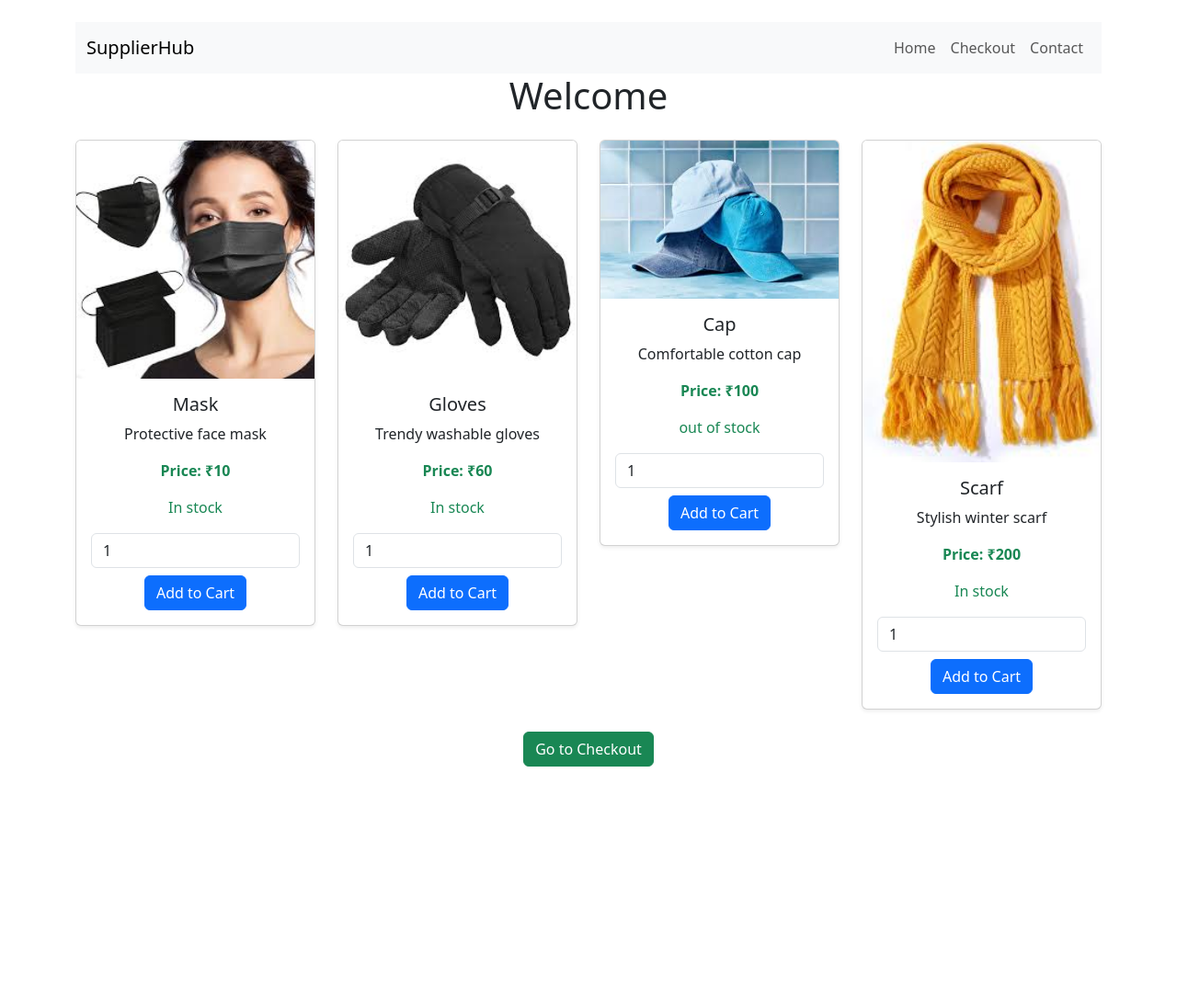
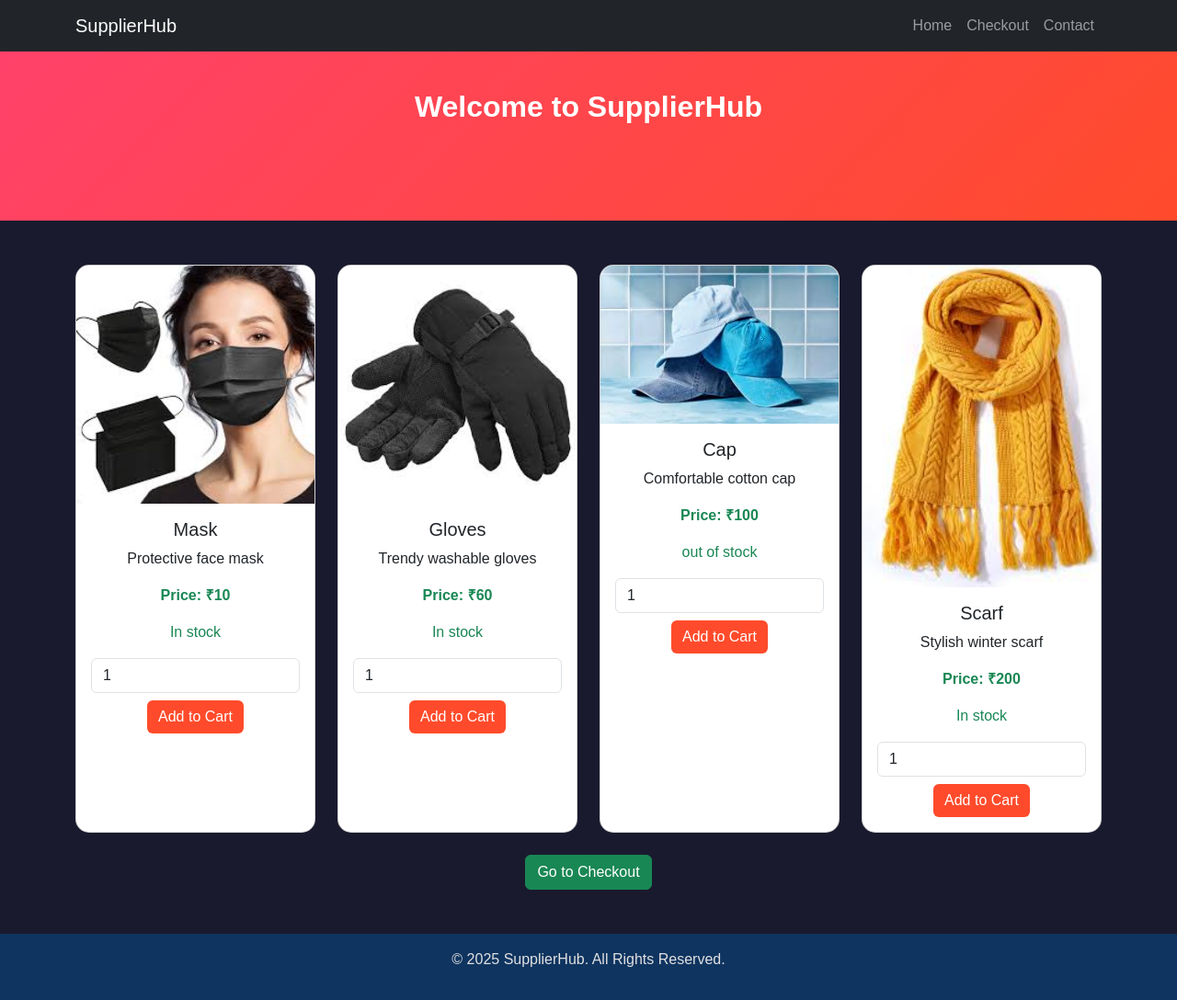
Before and after one commit to arundhati-patil/supplier, a Django app: page / in a window 1280 px wide. Shown: the whole page at 92% size. Before the commit the page ends 834 px from the top, so only its background shows below. Run offline with Django 5.2, Linux system fonts and the light colour scheme.

Commit message:
updated home page

```diff
--- a/myapp/templates/home.html
+++ b/myapp/templates/home.html
@@ -1,15 +1,61 @@
 <!DOCTYPE html>
 <html lang="en">
 <head>
-    <title>Mask Shop</title>
+    <meta charset="UTF-8">
+    <meta name="viewport" content="width=device-width, initial-scale=1.0">
+    <title>SupplierHub</title>
     {% load static %}
-    <meta charset="UTF-8">
-    <meta name="viewport" content="width=device-width, initial-scale=1">
     <link href="https://cdn.jsdelivr.net/npm/bootstrap@5.3.0/dist/css/bootstrap.min.css" rel="stylesheet">
+    <style>
+        body {
+            background-color: #1a1a2e;
+            color: #e0e0e0;
+            font-family: 'Poppins', sans-serif;
+        }
+        .hero-section {
+            background: linear-gradient(135deg, #ff416c, #ff4b2b);
+            height: 30vh;
+            display: flex;
+            align-items: center;
+            justify-content: center;
+            text-align: center;
+            color: white;
+        }
+        .hero-section h1 {
+            font-size: 2rem;
+            font-weight: bold;
+            animation: fadeIn 1.5s ease-in-out;
+        }
+        @keyframes fadeIn {
+            0% { opacity: 0; transform: translateY(-20px); }
+            100% { opacity: 1; transform: translateY(0); }
+        }
+        .product-card {
+            transition: all 0.4s ease-in-out;
+            border-radius: 15px;
+            overflow: hidden;
+            height: 100%;
+        }
+        .product-card:hover {
+            transform: scale(1.08);
+            box-shadow: 0 10px 20px rgba(255, 75, 43, 0.3);
+        }
+        .btn-primary {
+            background-color: #ff4b2b;
+            border: none;
+            transition: background 0.3s;
+        }
+        .btn-primary:hover {
+            background-color: #ff416c;
+        }
+        .footer {
+            background: #0f3460;
+            color: #e0e0e0;
+        }
+    </style>
 </head>
 <body>
-    <div class="container mt-4">
-        <nav class="navbar navbar-expand-lg navbar-light bg-light">
+    <nav class="navbar navbar-expand-lg navbar-dark bg-dark fixed-top">
         <div class="container">
             <a class="navbar-brand" href="#">SupplierHub</a>
             <button class="navbar-toggler" type="button" data-bs-toggle="collapse" data-bs-target="#navbarNav">
@@ -21,16 +67,20 @@
                     <li class="nav-item"><a class="nav-link" href="/checkout/">Checkout</a></li>
                     <li class="nav-item"><a class="nav-link" href="#">Contact</a></li>
                 </ul>
+
             </div>
         </div>
     </nav>
 
-        <h1 class="text-center mb-4">Welcome</h1>
+    <header class="hero-section">
+        <h1>Welcome to SupplierHub</h1>
+    </header>
 
+    <div class="container mt-5">
         <div class="row">
             {% for product in products %}
             <div class="col-md-3">
-                <div class="card shadow-sm">
+                <div class="card product-card">
                     <img src="{% static product.image %}" class="card-img-top" alt="{{ product.name }}">
                     <div class="card-body text-center">
                         <h5 class="card-title">{{ product.name }}</h5>
@@ -44,27 +94,62 @@
             </div>
             {% endfor %}
         </div>
+    </div>
 
-        <div class="text-center mt-4">
+    <div class="text-center mt-4">
             <a href="/checkout/" class="btn btn-success">Go to Checkout</a>
-        </div>
     </div>
 
     <script>
         function addToCart(product, price, qtyId) {
-            let quantity = document.getElementById(qtyId).value;
-            let cart = JSON.parse(localStorage.getItem("cart")) || [];
+    let quantity = parseInt(document.getElementById(qtyId).value);
+    let cart = JSON.parse(localStorage.getItem("cart")) || [];
 
-            // Add item to cart
-            cart.push({ product, price, quantity });
+    // Check if the product already exists in the cart
+    let existingItem = cart.find(item => item.product === product);
 
-            // Save cart to localStorage
-            localStorage.setItem("cart", JSON.stringify(cart));
+    if (existingItem) {
+        // If product exists, update the quantity
+        existingItem.quantity += quantity;
+    } else {
+        // If not, add a new entry
+        cart.push({ product, price, quantity });
+    }
 
-            alert("Added to cart!");
-        }
+    // Save updated cart back to localStorage
+    localStorage.setItem("cart", JSON.stringify(cart));
+
+    // Show success message
+    showToast(`${product} added to cart!`);
+}
+
+function showToast(message) {
+    let toast = document.createElement("div");
+    toast.innerText = message;
+    toast.style.position = "fixed";
+    toast.style.bottom = "20px";
+    toast.style.right = "20px";
+    toast.style.background = "#28a745";
+    toast.style.color = "white";
+    toast.style.padding = "10px 20px";
+    toast.style.borderRadius = "5px";
+    toast.style.boxShadow = "0px 4px 6px rgba(0, 0, 0, 0.1)";
+    toast.style.zIndex = "1000";
+
+    document.body.appendChild(toast);
+
+    setTimeout(() => {
+        toast.remove();
+    }, 3000);  // Disappears after 3 seconds
+}
+
     </script>
 
     <script src="https://cdn.jsdelivr.net/npm/bootstrap@5.3.0/dist/js/bootstrap.bundle.min.js"></script>
+
+    <footer class="footer mt-5 text-center py-3">
+        <p>&copy; 2025 SupplierHub. All Rights Reserved.</p>
+    </footer>
+
 </body>
 </html>
```
